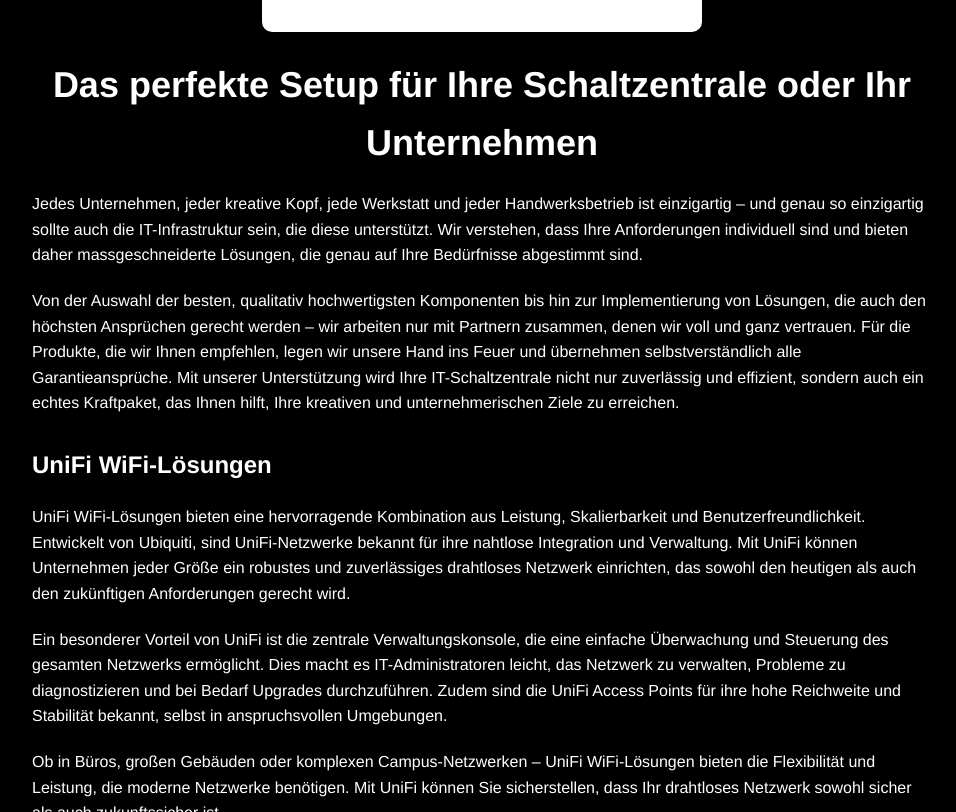
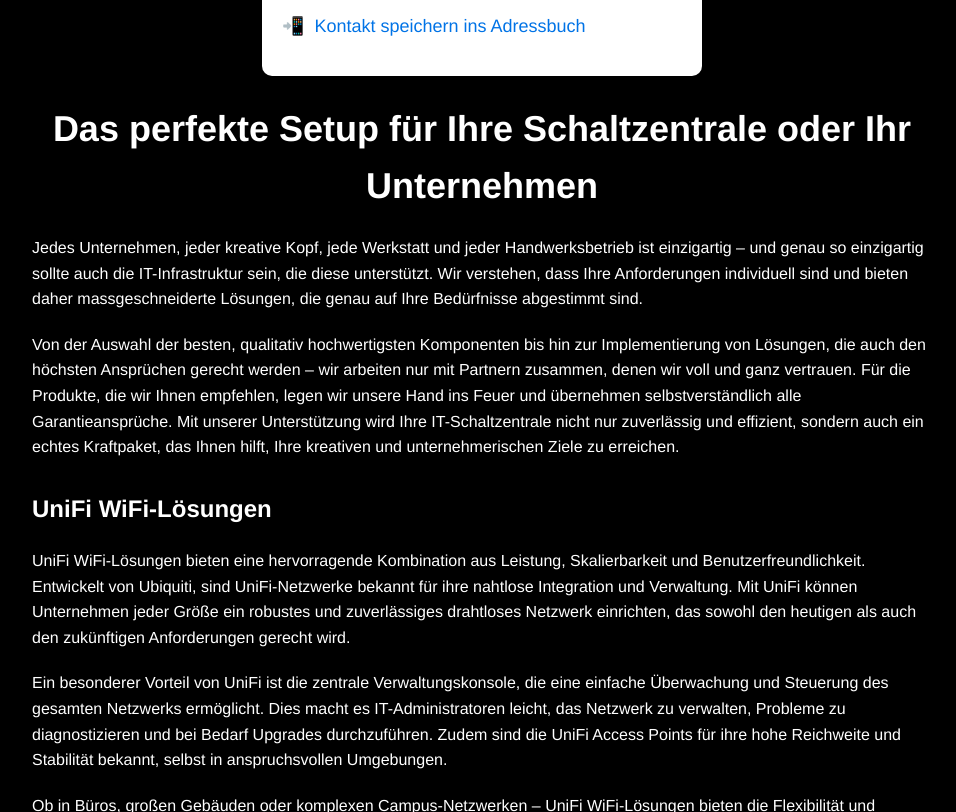
Before and after one commit to patbiber/biber-solutions-website, a plain HTML site: page index.html in a window 1280 px wide. Shown: the part 1344-2156 px from the top of the page, without its empty margins (146-1102 px from the left). Drawn offline with Linux system fonts and the light colour scheme.

Commit message:
logo and addressbook

```diff
--- a/index.html
+++ b/index.html
@@ -143,6 +143,7 @@
         <div class="contact-item">💬 <a href="https://signal.me/#p/+41786625921">Chat on Signal</a></div>
         <div class="contact-item"><img src="WhatsApp.svg"> <a href="https://wa.link/jnpgdy">Chat on WhatsApp</a></div>
         <div class="contact-item">🔒 <a href="https://threema.id/FX8MF3J8">Chat on Threema</a></div>
+        <div class="contact-item">📲 <a href="pbiber.vcf">Kontakt speichern ins Adressbuch</a></div>
     </div>
 
     <h1>Das perfekte Setup für Ihre Schaltzentrale oder Ihr Unternehmen</h1>
```
Also changed, not shown: 1 other file.
